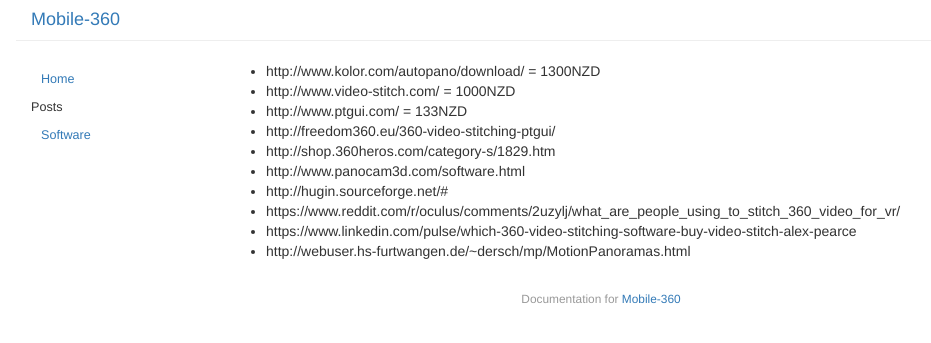
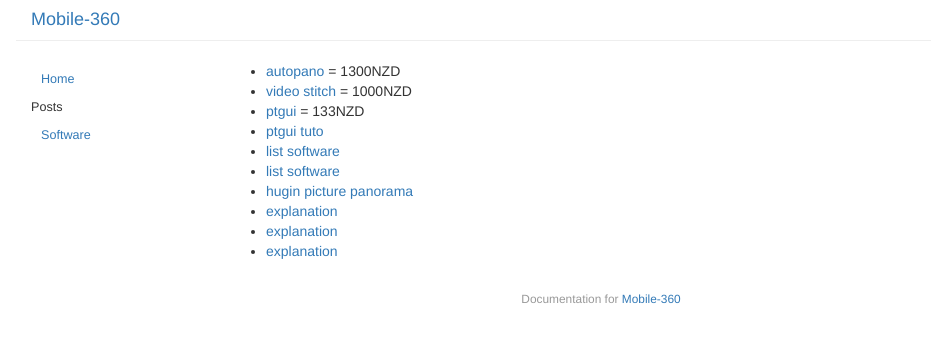
Before and after one commit to FabLabWgtn/Mobile-360, a Jekyll site: the page built from _posts/2016-06-08-software.md, in a window 1280 px wide. Shown: the top 343 px of the page, without its empty margins (39-970 px from the left). Built offline with Jekyll 4.4.1, drawn with Linux system fonts in a browser that asks for light colours.

Commit message:
clean and add possibilities post

```diff
--- a/_posts/2016-06-08-software.md
+++ b/_posts/2016-06-08-software.md
@@ -4,13 +4,13 @@ categories: post
 ---
 
 
-- http://www.kolor.com/autopano/download/ = 1300NZD
-- http://www.video-stitch.com/ = 1000NZD
-- http://www.ptgui.com/ = 133NZD
-- http://freedom360.eu/360-video-stitching-ptgui/
-- http://shop.360heros.com/category-s/1829.htm
-- http://www.panocam3d.com/software.html
-- http://hugin.sourceforge.net/#
-- https://www.reddit.com/r/oculus/comments/2uzylj/what_are_people_using_to_stitch_360_video_for_vr/
-- https://www.linkedin.com/pulse/which-360-video-stitching-software-buy-video-stitch-alex-pearce
-- http://webuser.hs-furtwangen.de/~dersch/mp/MotionPanoramas.html
+- [autopano](http://www.kolor.com/autopano/download/) = 1300NZD
+- [video stitch](http://www.video-stitch.com/) = 1000NZD
+- [ptgui](http://www.ptgui.com/) = 133NZD
+- [ptgui tuto](http://freedom360.eu/360-video-stitching-ptgui/)
+- [list software](http://shop.360heros.com/category-s/1829.htm)
+- [list software](http://www.panocam3d.com/software.html)
+- [hugin picture panorama](http://hugin.sourceforge.net/#)
+- [explanation ](https://www.reddit.com/r/oculus/comments/2uzylj/what_are_people_using_to_stitch_360_video_for_vr/)
+- [explanation](https://www.linkedin.com/pulse/which-360-video-stitching-software-buy-video-stitch-alex-pearce)
+- [explanation](http://webuser.hs-furtwangen.de/~dersch/mp/MotionPanoramas.html)
```
Also changed, not shown: _posts/2016-06-08-possibilities.md (added, +63 -0 lines), index.md (+10 -59 lines), images/test/photo.png (deleted).
